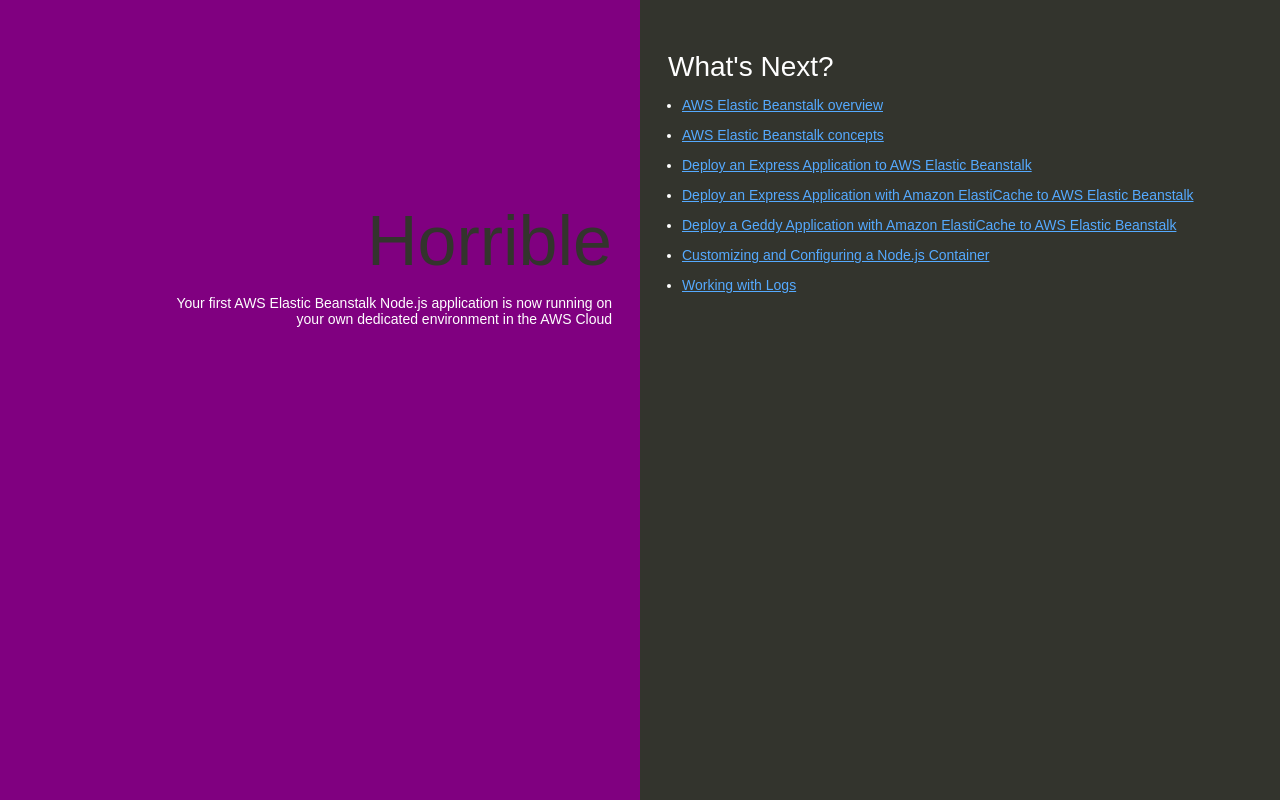
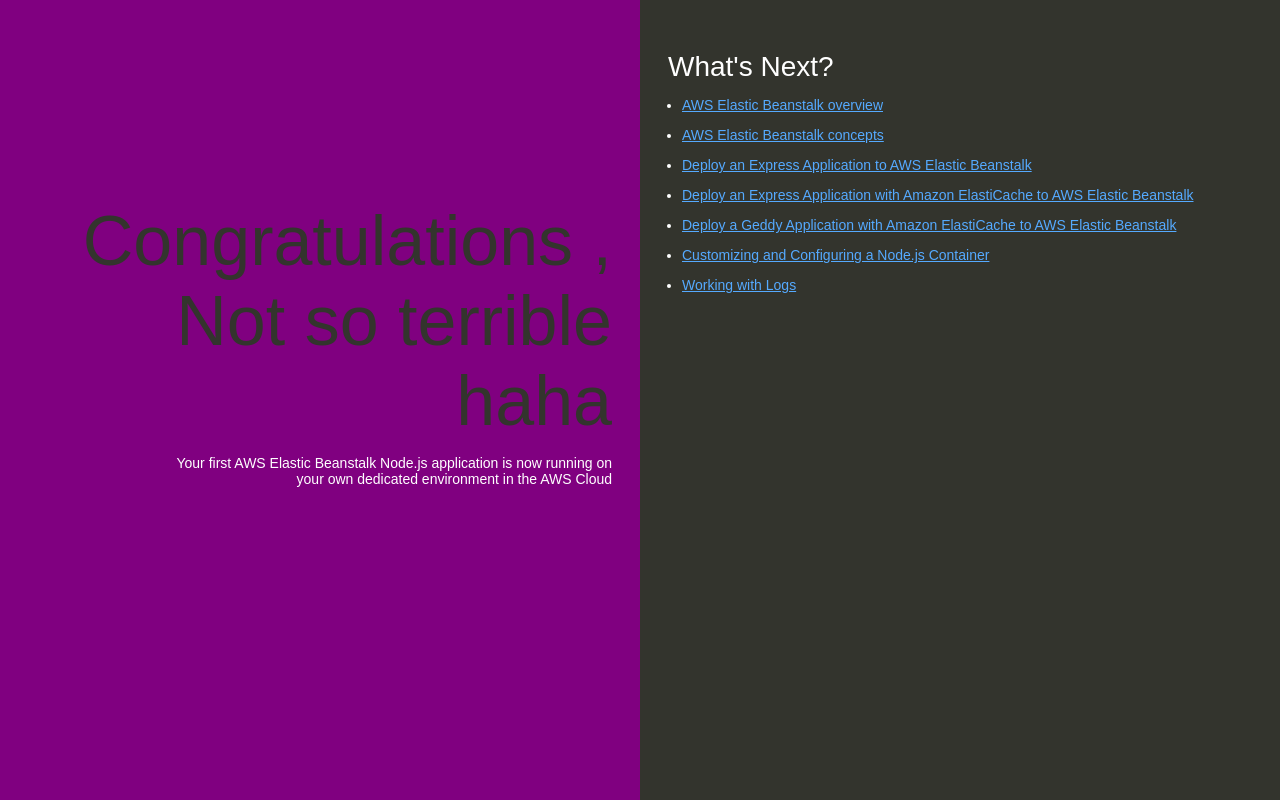
Before and after one commit to Nobella-Nyarari-Ejiofor/My-Node-js-app, a website: page index.html in a window 1280 px wide. Drawn offline with Linux system fonts and the light colour scheme.

Commit message:
Update index.html

```diff
--- a/index.html
+++ b/index.html
@@ -74,7 +74,7 @@
   </head>
   <body>
     <div class="textColumn">
-      <h1>Horrible</h1>
+      <h1>Congratulations , Not so terrible haha</h1>
       <p>Your first AWS Elastic Beanstalk Node.js application is now running on your own dedicated environment in the AWS Cloud</p>
     </div>
     <div class="linksColumn">
```
